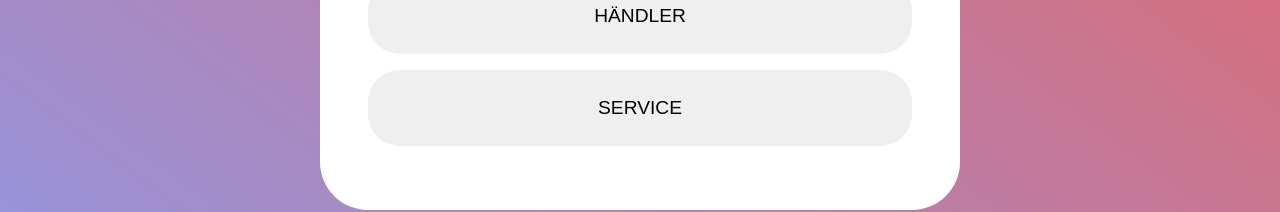
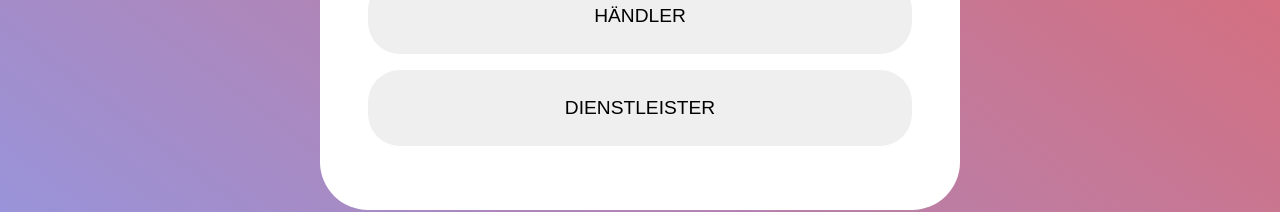
Before and after one commit to Bankernerd/digitalisierungswichtel, a React (Create React App) app: page /frage in a window 1280 px wide. Shown: the part 364-576 px from the top of the page. Built offline with nearby package versions, Linux system fonts and the light colour scheme; a web font is replaced by a local one.

Commit message:
answer updated

```diff
--- a/src/Frage/index.js
+++ b/src/Frage/index.js
@@ -18,7 +18,7 @@ function Frage() {
   const fragen = [
     {
       frage: 'Was bist du?',
-      answers: ['Gastronom', 'Händler', 'Service']
+      answers: ['Gastronom', 'Händler', 'Dienstleister']
     },
     {
       frage: 'Welche Art von Ware bietst du an?',
```
